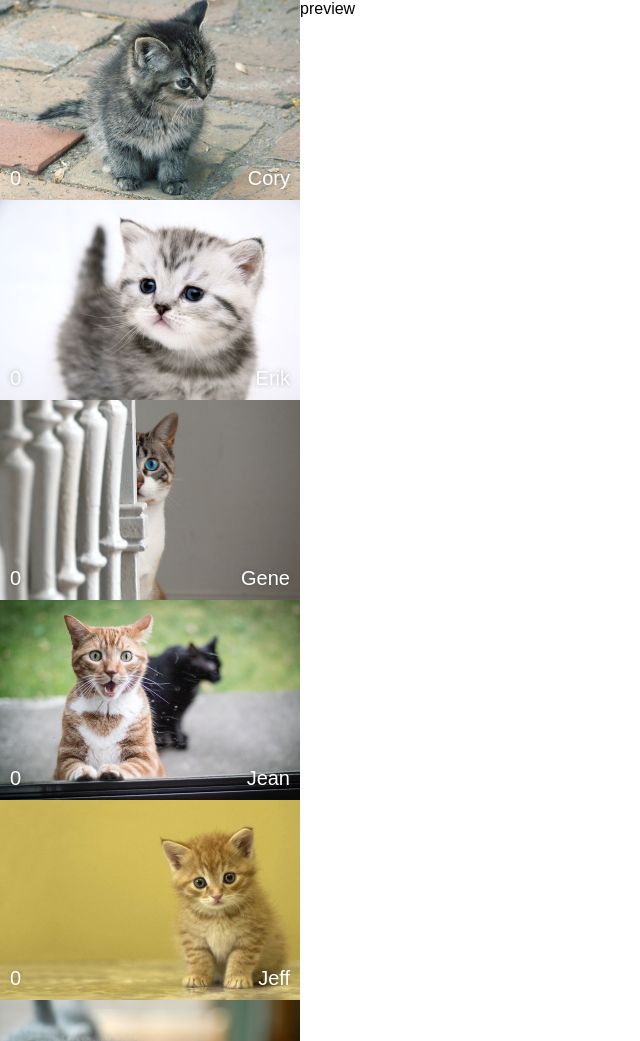
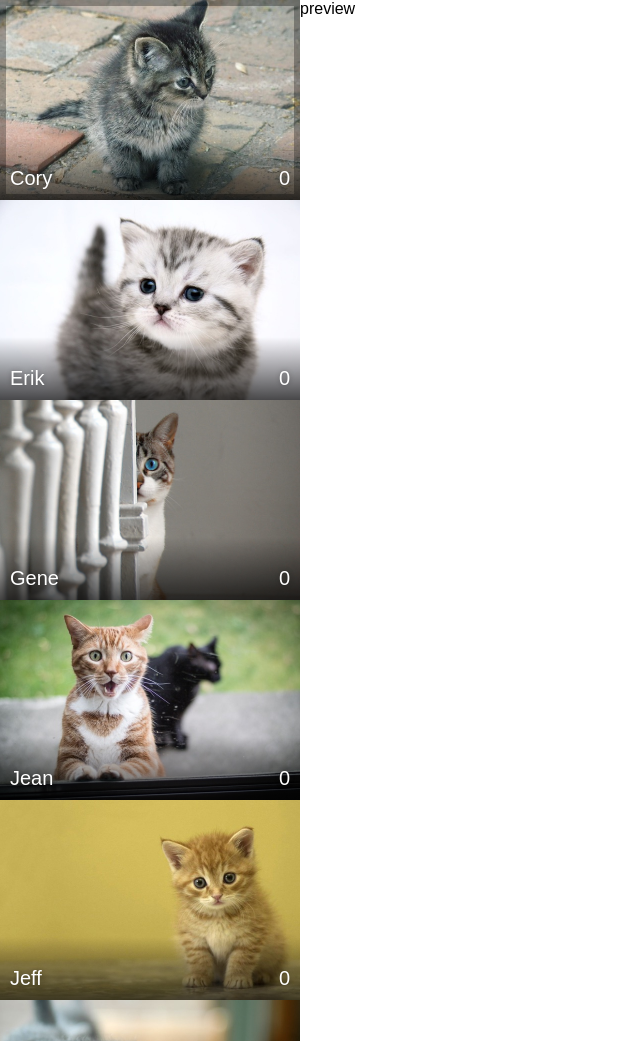
Before and after one commit to antipin/udacity-cat-clicker, a website built with webpack: page index.html in a window 1280 px wide. Shown: the top 1041 px of the page, without its empty margins (0-640 px from the left). Built offline with nearby package versions, Linux system fonts and the light colour scheme; files whose address does not match are found by name.

Commit message:
Added new style to picture-thumb view

```diff
--- a/views/picture-thumb/picture-thumb.css
+++ b/views/picture-thumb/picture-thumb.css
@@ -5,28 +5,36 @@
     background-position: 50% 50%;
     background-repeat: no-repeat;
     background-size: cover;
-    -webkit-touch-callout: none;
-      -webkit-user-select: none;
-              user-select: none;
+    user-select: none;
     cursor: pointer;
+    transition: outline-offset 0.1s ease-in-out;
+}
+
+.view-picture-thumb:hover {
+    outline: 6px solid rgba(0, 0, 0, 0.3);
+    outline-offset: -6px;
+}
+
+.view-picture-thumb__info {
+    position: absolute;
+    bottom: 0px;
+    right: 0;
+    left: 0;
+    padding: 30px 10px 10px;
+    background: linear-gradient(0deg, rgba(0, 0, 0, 0.7), rgba(0,0,0,0));
 }
 
 .view-picture-thumb__title {
-    position: absolute;
-    bottom: 10px;
-    right: 10px;
     font-size: 20px;
     color: #FFF;
-    text-shadow: 0px 0px 5px rgba(0,0,0,0.3);
     text-transform: capitalize;
+    text-shadow: 0 0 5px rgba(0,0,0,0.3);
 }
 
 .view-picture-thumb__counter {
-    position: absolute;
-    bottom: 10px;
-    left: 10px;
+    float: right;
     font-size: 20px;
     color: #FFF;
-    text-shadow: 0px 0px 5px rgba(0,0,0,0.3);
+    text-shadow: 0 0 5px rgba(0,0,0,0.3);
     text-transform: capitalize;
 }
--- a/views/picture-thumb/picture-thumb.ts
+++ b/views/picture-thumb/picture-thumb.ts
@@ -10,7 +10,8 @@ export class ViewPictureThumb extends View {
 
     buildBlock(data?: any) {
 
-        var rootElement = super.buildBlock(data),
+        var rootElement = super.buildBlock(),
+            infoElement = this.buildElem('info'),
             nameElement = this.buildElem('title', 'span'),
             counterElement = this.buildElem('counter', 'span');
 
@@ -18,8 +19,10 @@ export class ViewPictureThumb extends View {
         nameElement.textContent = data.name;
         counterElement.textContent = data.counter;
 
-        rootElement.appendChild(nameElement);
-        rootElement.appendChild(counterElement);
+        infoElement.appendChild(nameElement);
+        infoElement.appendChild(counterElement);
+
+        rootElement.appendChild(infoElement);
 
         this.attachEventsTo(rootElement);
 
```
